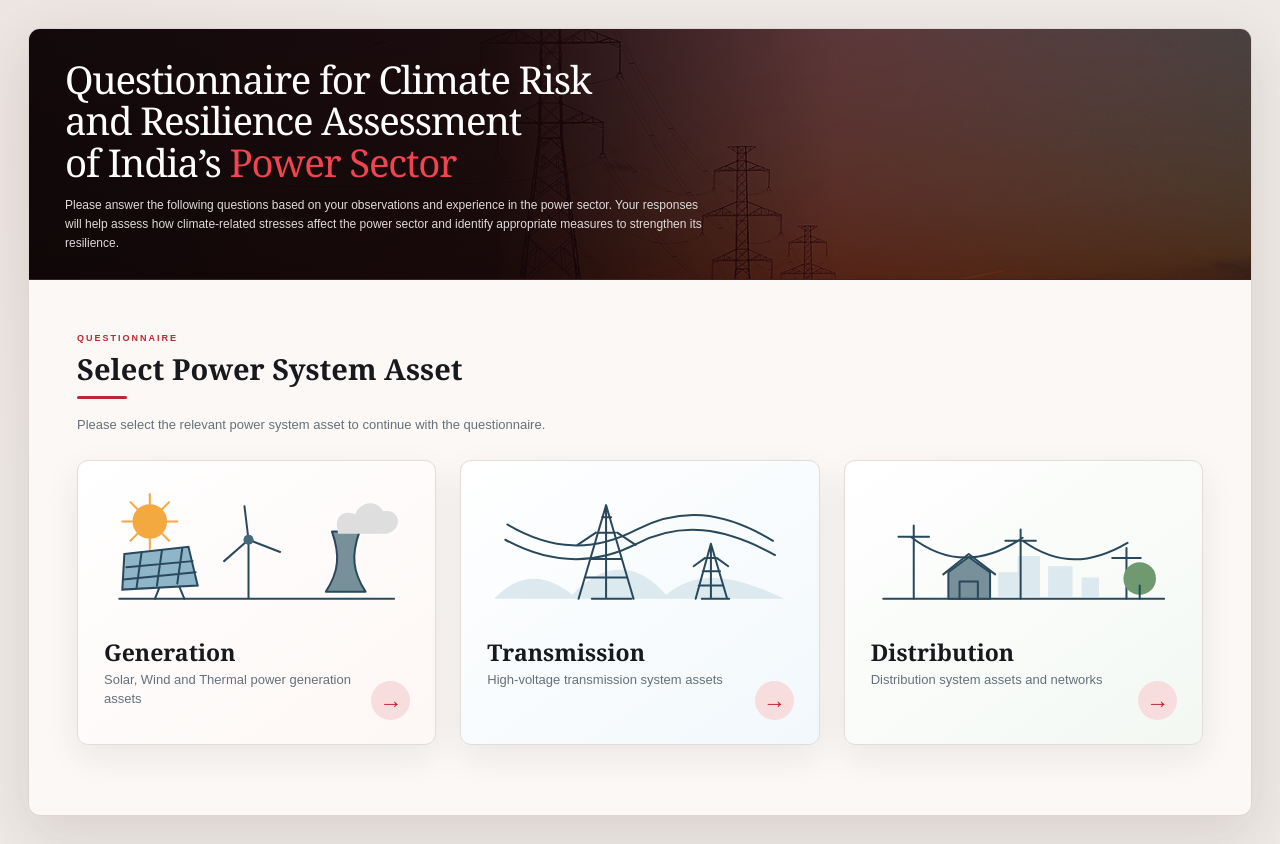
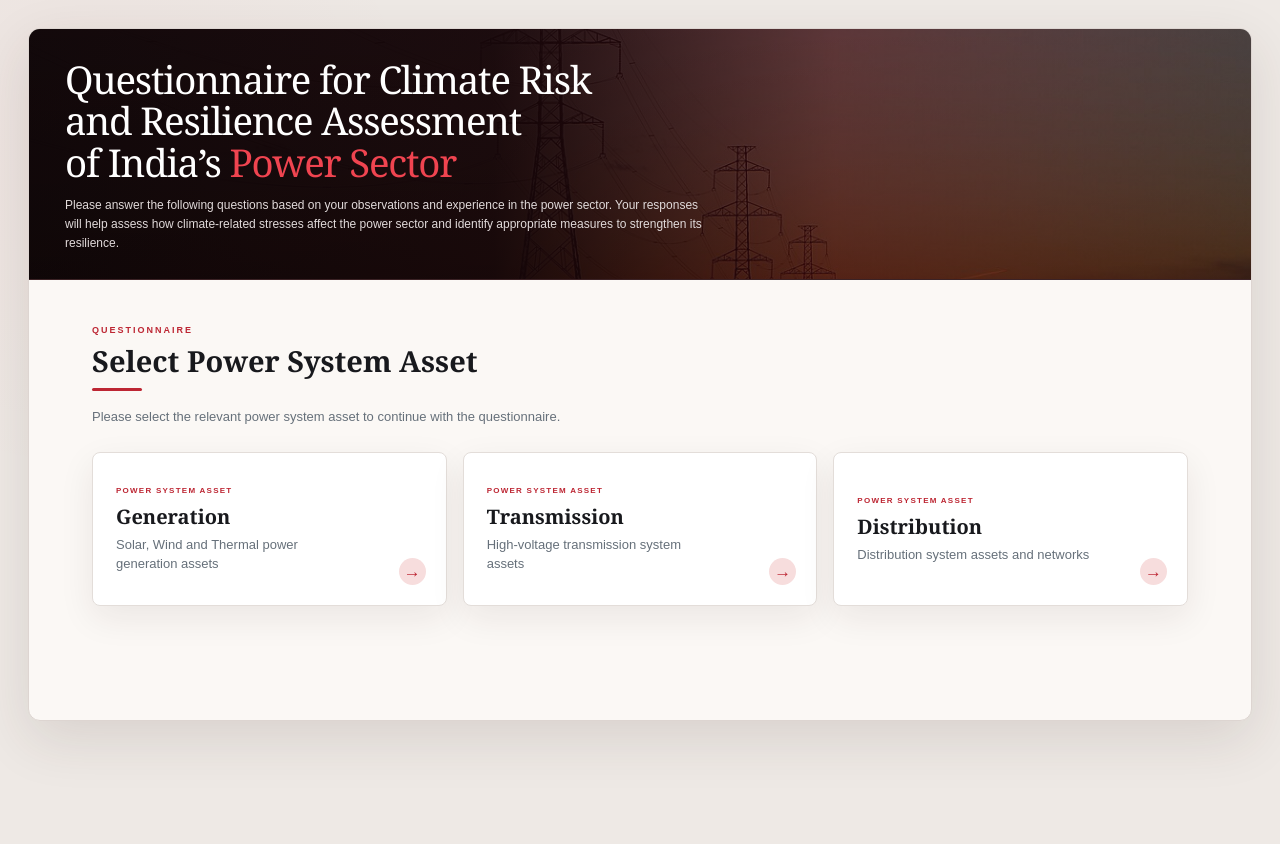
Before and after one commit to Malavikacpi/Project, a Next.js app: page / in a window 1280 px wide. After the commit the page ends 800 px from the top, so only its background shows below. Built offline with nearby package versions, Linux system fonts and the light colour scheme.

Commit message:
Make asset selection cards compact and text-only

```diff
--- a/app/globals.css
+++ b/app/globals.css
@@ -164,14 +164,14 @@ select {
 }
 
 .front-page {
-  max-width: 1320px;
+  max-width: 1180px;
   min-height: 440px;
   margin: auto;
-  padding: 52px 48px 70px;
+  padding: 44px 42px 64px;
 }
 
 .asset-selection-page {
-  min-height: 485px;
+  min-height: 420px;
 }
 
 .front-heading,
@@ -223,20 +223,18 @@ select {
 .section-card-grid {
   display: grid;
   grid-template-columns: repeat(3, minmax(0, 1fr));
-  gap: 24px;
+  gap: 16px;
 }
 
 .section-card {
   position: relative;
-  min-height: 285px;
-  display: flex;
-  flex-direction: column;
-  gap: 13px;
-  padding: 22px 26px 24px;
+  min-height: 154px;
+  display: block;
+  padding: 23px 50px 22px 23px;
   overflow: hidden;
   border: 1px solid var(--line);
-  border-radius: 11px;
-  background: linear-gradient(145deg, #fff, #fdf7f5);
+  border-radius: 8px;
+  background: var(--white);
   color: var(--ink);
   cursor: pointer;
   text-align: left;
@@ -274,28 +272,30 @@ select {
   background: #fff1f0;
 }
 
-.section-card.transmission-card {
-  background: linear-gradient(145deg, #fff, #f2f8fc);
+.section-card:hover::before {
+  transform: scaleY(1);
 }
 
-.section-card.distribution-card {
-  background: linear-gradient(145deg, #fff, #f3f8f3);
-}
-
-.section-card:hover::before {
-  transform: scaleY(1);
+.section-card small {
+  display: block;
+  margin: 0 0 7px;
+  color: var(--red);
+  font-size: 8px;
+  font-weight: 700;
+  letter-spacing: 1.25px;
+  text-transform: uppercase;
 }
 
 .section-card strong {
   display: block;
   font-family: Georgia, "Times New Roman", serif;
-  font-size: 23px;
+  font-size: 20px;
   line-height: 1.25;
 }
 
 .section-card p {
-  max-width: 250px;
-  margin: 4px 45px 0 0;
+  max-width: 235px;
+  margin: 7px 20px 0 0;
   color: var(--muted);
   font-size: 13px;
   line-height: 1.45;
@@ -303,86 +303,16 @@ select {
 
 .card-arrow {
   position: absolute;
-  right: 25px;
-  bottom: 24px;
-  width: 39px;
-  height: 39px;
+  right: 20px;
+  bottom: 20px;
+  width: 27px;
+  height: 27px;
   display: grid;
   place-items: center;
   border-radius: 50%;
   background: #f7dddd;
   color: var(--red);
-  font-size: 23px;
-}
-
-.asset-illustration {
-  width: 100%;
-  height: 142px;
-  display: block;
-  color: #29485b;
-}
-
-.asset-illustration path,
-.asset-illustration circle {
-  vector-effect: non-scaling-stroke;
-}
-
-.asset-illustration .ground,
-.asset-illustration .detail,
-.asset-illustration .grid-lines,
-.asset-illustration .pylon,
-.asset-illustration .turbine,
-.asset-illustration .distribution-lines,
-.asset-illustration .roof,
-.asset-illustration .tree-trunk {
-  fill: none;
-  stroke: currentColor;
-  stroke-width: 2;
-  stroke-linecap: round;
-  stroke-linejoin: round;
-}
-
-.asset-illustration .panel {
-  fill: #8fb5c9;
-  stroke: #29485b;
-  stroke-width: 2;
-}
-
-.asset-illustration .sun {
-  fill: #f3a93f;
-}
-
-.asset-illustration .sun-rays {
-  fill: none;
-  stroke: #f3a93f;
-  stroke-width: 2;
-  stroke-linecap: round;
-}
-
-.asset-illustration .tower-fill,
-.asset-illustration .factory,
-.asset-illustration .house {
-  fill: #78909a;
-  stroke: #29485b;
-  stroke-width: 2;
-  stroke-linejoin: round;
-}
-
-.asset-illustration .smoke {
-  fill: #dedede;
-}
-
-.asset-illustration .hub {
-  fill: #45697b;
-}
-
-.asset-illustration .hills,
-.asset-illustration .city {
-  fill: #dce9ef;
-}
-
-.asset-illustration .tree {
-  fill: #6f9a70;
+  font-size: 17px;
 }
 
 .workspace {
@@ -597,16 +527,13 @@ select {
 
 .asset-card {
   position: relative;
-  min-height: 285px;
+  min-height: 104px;
   display: flex;
-  flex-direction: column;
-  align-items: flex-start;
-  justify-content: space-between;
-  gap: 12px;
-  padding: 22px 24px 24px;
+  align-items: center;
+  padding: 21px 54px 21px 21px;
   border: 1px solid var(--line-strong);
-  border-radius: 11px;
-  background: linear-gradient(145deg, #fff, #fdf7f5);
+  border-radius: 8px;
+  background: #fffdfc;
   color: var(--ink);
   cursor: pointer;
   text-align: left;
@@ -624,44 +551,26 @@ select {
   box-shadow: inset 0 0 0 1px rgba(189, 38, 51, .08);
 }
 
-.asset-icon {
-  width: 39px;
-  height: 39px;
-  display: grid;
-  place-items: center;
-  border-radius: 50%;
-  background: #f7dddd;
-  font-size: 19px;
-}
-
 .asset-card strong {
   display: block;
   font-family: Georgia, "Times New Roman", serif;
-  font-size: 21px;
-}
-
-.asset-card small {
-  display: block;
-  max-width: 250px;
-  margin-top: 5px;
-  color: var(--muted);
-  font-size: 12px;
-  line-height: 1.45;
+  font-size: 18px;
 }
 
 .selection-mark {
   position: absolute;
-  right: 24px;
-  bottom: 23px;
-  width: 38px;
-  height: 38px;
+  right: 20px;
+  top: 50%;
+  width: 27px;
+  height: 27px;
   display: grid;
   place-items: center;
   border-radius: 50%;
   background: #f7dddd;
   color: var(--red);
-  font-size: 22px;
+  font-size: 17px;
   font-weight: 700;
+  transform: translateY(-50%);
 }
 
 .placeholder-panel {
@@ -1282,7 +1191,7 @@ textarea {
   }
 
   .section-card {
-    min-height: 250px;
+    min-height: 138px;
   }
 
   .asset-card-grid,
@@ -1390,11 +1299,7 @@ textarea {
 
   .section-card,
   .asset-card {
-    min-height: 245px;
-  }
-
-  .asset-illustration {
-    height: 125px;
+    min-height: 102px;
   }
 
   .front-heading h2,
--- a/components/QuestionnaireForm.tsx
+++ b/components/QuestionnaireForm.tsx
@@ -13,43 +13,11 @@ const STORAGE_KEY = "climate-questionnaire-progress-v4";
 const GENERAL_INTRODUCTION = "Please answer the following questions based on your observations and experience in the power sector. Your responses will help assess how climate-related stresses affect the power sector and identify appropriate measures to strengthen its resilience.";
 const key = (...parts: string[]) => parts.join("__");
 
-const generationAssets: Array<{ id: GenerationAsset; title: string; description: string }> = [
-  { id: "solar", title: "Solar Power Plant", description: "Solar photovoltaic generation assets" },
-  { id: "wind", title: "Wind Power Plant", description: "Onshore and offshore wind generation assets" },
-  { id: "thermal", title: "Thermal Power Plant", description: "Conventional thermal generation assets" },
+const generationAssets: Array<{ id: GenerationAsset; title: string }> = [
+  { id: "solar", title: "Solar Power Plant" },
+  { id: "wind", title: "Wind Power Plant" },
+  { id: "thermal", title: "Thermal Power Plant" },
 ];
-
-type IllustrationKind = "generation" | "transmission" | "distribution" | GenerationAsset;
-
-function AssetIllustration({ kind }: { kind: IllustrationKind }) {
-  if (kind === "generation") return <svg className="asset-illustration" viewBox="0 0 300 128" aria-hidden="true">
-    <circle className="sun" cx="45" cy="32" r="17" /><g className="sun-rays"><path d="M45 5v10M45 49v10M18 32h10M62 32h10M26 13l7 7M57 44l7 7M26 51l7-7M57 20l7-7" /></g>
-    <path className="ground" d="M15 108h270" /><path className="panel" d="m20 64 63-7 9 38-74 4Z" /><path className="detail" d="m37 62-5 35M57 60l-5 35M77 58l-5 35M22 77l65-6M19 89l71-7M54 98l-4 10M74 96l5 12" />
-    <path className="tower-fill" d="M218 101c13-20 14-36 6-59h27c-8 23-7 39 6 59Z" /><path className="smoke" d="M229 38c-2-13 9-17 18-13 4-13 22-15 27-3 18-3 20 18 4 22h-48" />
-    <path className="turbine" d="M142 107V50M142 50l-4-33M142 50l31 12M142 50l-24 21" /><circle className="hub" cx="142" cy="50" r="5" />
-  </svg>;
-  if (kind === "transmission") return <svg className="asset-illustration" viewBox="0 0 300 128" aria-hidden="true">
-    <path className="hills" d="M7 108c28-29 54-22 77-4 30-32 62-34 92 0 30-25 66-20 116 4Z" /><g className="grid-lines"><path d="M20 35c44 26 85 27 127 5 43-22 84-19 134 11M18 50c46 25 88 25 129 4 43-22 85-17 136 11" /></g>
-    <g className="pylon"><path d="M90 108 117 16l27 92M102 69h30M96 87h42M109 43h17M107 43l-18 12M128 43l18 12M113 28h9M117 16v92M103 108h39" /></g>
-    <g className="pylon small"><path d="M205 108 220 54l16 54M212 81h17M208 95h24M215 68h10M214 68l-11 8M226 68l11 8M220 54v54M211 108h27" /></g>
-  </svg>;
-  if (kind === "distribution") return <svg className="asset-illustration" viewBox="0 0 300 128" aria-hidden="true">
-    <path className="city" d="M125 106V82h19V66h22v40m8 0V76h24v30m9 0V87h17v19" /><path className="ground" d="M12 108h276" />
-    <g className="distribution-lines"><path d="M42 36v72M27 47h30M39 47c36 28 72 27 110 1M147 40v68M132 51h30M149 51c35 25 67 23 103 2M251 58v50M237 68h28" /></g>
-    <path className="house" d="m76 82 20-15 21 15v26H76Z" /><path className="roof" d="m71 84 25-20 26 20M87 108V91h18v17" />
-    <circle className="tree" cx="264" cy="88" r="16" /><path className="tree-trunk" d="M264 95v13" />
-  </svg>;
-  if (kind === "solar") return <svg className="asset-illustration" viewBox="0 0 300 128" aria-hidden="true">
-    <circle className="sun" cx="245" cy="27" r="18" /><g className="sun-rays"><path d="M245 2v10M245 42v10M220 27h10M260 27h10M227 9l7 7M256 38l7 7M227 45l7-7M256 16l7-7" /></g><path className="ground" d="M12 108h276" />
-    <path className="panel" d="m29 47 80-8 12 47-95 7ZM143 55l80-8 12 43-94 7Z" /><path className="detail" d="M49 45 43 91M72 43l-6 46M95 41l-6 46M31 62l84-8M28 78l91-9M162 53l-6 42M185 51l-6 42M208 49l-6 42M146 69l83-8M143 84l89-8M70 91l-5 17M174 94l-5 14" />
-  </svg>;
-  if (kind === "wind") return <svg className="asset-illustration" viewBox="0 0 300 128" aria-hidden="true">
-    <path className="hills" d="M8 108c42-34 82-30 116-2 43-39 92-37 168 2Z" /><g className="turbine"><path d="M91 108V47M91 47l-5-38M91 47l36 14M91 47 62 84M201 108V58M201 58l-4-30M201 58l29 11M201 58l-22 20" /></g><circle className="hub" cx="91" cy="47" r="6" /><circle className="hub" cx="201" cy="58" r="5" />
-  </svg>;
-  return <svg className="asset-illustration" viewBox="0 0 300 128" aria-hidden="true">
-    <path className="ground" d="M12 108h276" /><path className="factory" d="M25 108V71l48-21v58m0 0V78l45-18v48M44 108V88h13v20M91 108V89h13v19" /><path className="tower-fill" d="M150 105c15-22 17-45 7-78h34c-10 33-8 56 7 78ZM211 105c12-18 13-37 6-64h29c-8 27-6 46 6 64Z" /><path className="smoke" d="M165 21c-4-15 8-22 20-17 6-12 24-10 25 5 19-2 22 19 5 24h-47M224 36c1-12 12-16 21-10 7-9 22-4 21 9" />
-  </svg>;
-}
 
 type FieldProps = {
   question: Question;
@@ -311,14 +279,14 @@ export default function QuestionnaireForm({ questionnaires }: { questionnaires:
     {view === "final" || view === "submitted" ? finalContent : view === "home" ? <section className="front-page">
       <div className="front-heading"><p>Questionnaire</p><h2>Select Power System Asset</h2><span>Please select the relevant power system asset to continue with the questionnaire.</span></div>
       <div className="section-card-grid">
-        <button className="section-card generation-card" onClick={() => openView("generation")}><AssetIllustration kind="generation" /><div className="card-copy"><strong>Generation</strong><p>Solar, Wind and Thermal power generation assets</p></div><span className="card-arrow" aria-hidden="true">→</span></button>
-        <button className="section-card transmission-card" onClick={() => openView("transmission")}><AssetIllustration kind="transmission" /><div className="card-copy"><strong>Transmission</strong><p>High-voltage transmission system assets</p></div><span className="card-arrow" aria-hidden="true">→</span></button>
-        <button className="section-card distribution-card" onClick={() => openView("distribution")}><AssetIllustration kind="distribution" /><div className="card-copy"><strong>Distribution</strong><p>Distribution system assets and networks</p></div><span className="card-arrow" aria-hidden="true">→</span></button>
+        <button className="section-card" onClick={() => openView("generation")}><div><small>Power system asset</small><strong>Generation</strong><p>Solar, Wind and Thermal power generation assets</p></div><span className="card-arrow" aria-hidden="true">→</span></button>
+        <button className="section-card" onClick={() => openView("transmission")}><div><small>Power system asset</small><strong>Transmission</strong><p>High-voltage transmission system assets</p></div><span className="card-arrow" aria-hidden="true">→</span></button>
+        <button className="section-card" onClick={() => openView("distribution")}><div><small>Power system asset</small><strong>Distribution</strong><p>Distribution system assets and networks</p></div><span className="card-arrow" aria-hidden="true">→</span></button>
       </div>
     </section> : view === "generation" && !selectedAsset ? <section className="front-page asset-selection-page">
       <button className="back-link" onClick={() => openView("home")}><span>←</span> Back to Power System selection</button>
       <div className="front-heading"><p>Generation</p><h2>Select Generation Asset</h2><span>Select one generation asset to open its climate-risk questionnaire.</span></div>
-      <div className="asset-card-grid">{generationAssets.map((asset) => <button className={`asset-card ${asset.id}-card`} onClick={() => selectAsset(asset.id)} key={asset.id}><AssetIllustration kind={asset.id} /><div className="card-copy"><strong>{asset.title}</strong><small>{asset.description}</small></div><span className="selection-mark" aria-hidden="true">→</span></button>)}</div>
+      <div className="asset-card-grid">{generationAssets.map((asset) => <button className="asset-card" onClick={() => selectAsset(asset.id)} key={asset.id}><strong>{asset.title}</strong><span className="selection-mark" aria-hidden="true">→</span></button>)}</div>
     </section> : <div className="workspace">{renderActiveSidebar()}<section className="content"><button className="back-link mobile-system-back" onClick={() => openView("home")}><span>←</span> Back to Power System selection</button>{activeQuestionnaire && activeScope && <QuestionnaireBody questionnaire={activeQuestionnaire} sectionCode={activeSectionCode} displayTitle={activeTitle} scope={activeScope} answers={answers} setAnswer={setAnswer} stressIndex={currentStressIndex} setStressIndex={(index) => setStressIndexes((current) => ({ ...current, [activeScope]: index }))} phase={phase} setPhase={setPhase} onMoveSections={() => openView("home")} onFinish={() => { setView("final"); window.scrollTo({ top: 0, behavior: "smooth" }); }} />}</section></div>}
   </div></main>;
 }
```
